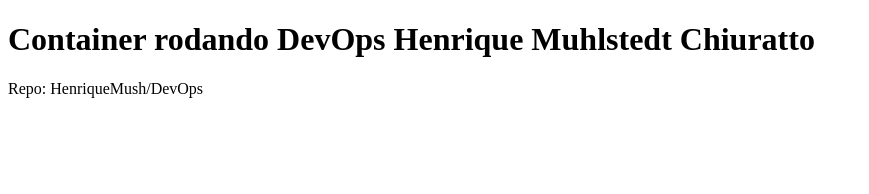
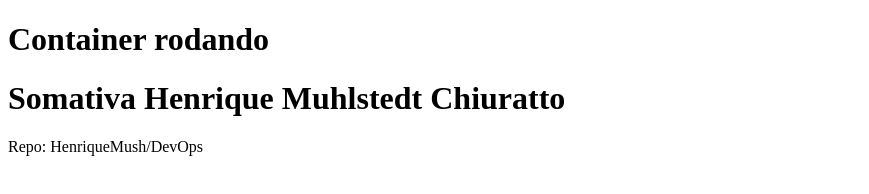
Before and after one commit to HenriqueMush/DevOps, a plain HTML site: page public/index.html in a window 1280 px wide. Shown: the whole page, without its empty margins (0-869 px from the left). Drawn offline with Linux system fonts and the light colour scheme.

Commit message:
Update index.html

```diff
--- a/public/index.html
+++ b/public/index.html
@@ -2,7 +2,8 @@
 <html>
 <head><meta charset="utf-8"><title>DevOps</title></head>
 <body>
-  <h1>Container rodando DevOps Henrique Muhlstedt Chiuratto</h1>
+  <h1>Container rodando</h1>
+  <h1>Somativa Henrique Muhlstedt Chiuratto</h1>
   <p>Repo: HenriqueMush/DevOps</p>
 </body>
 </html>
```
